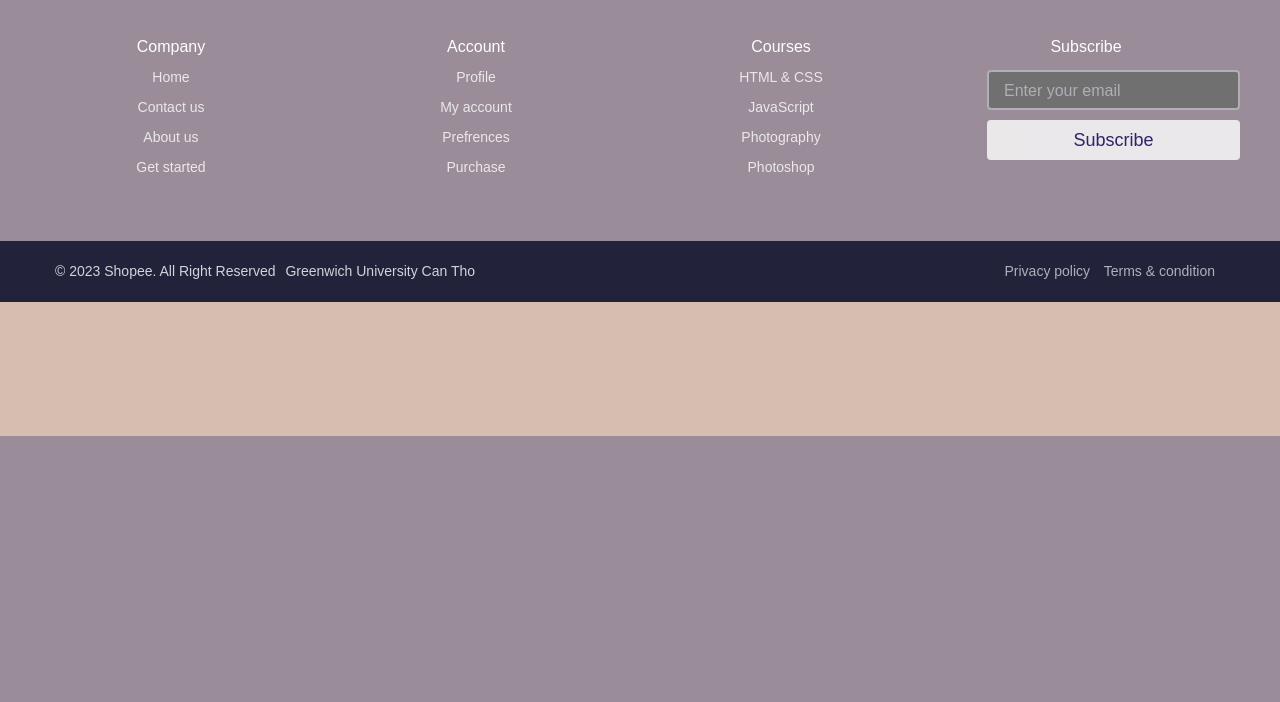
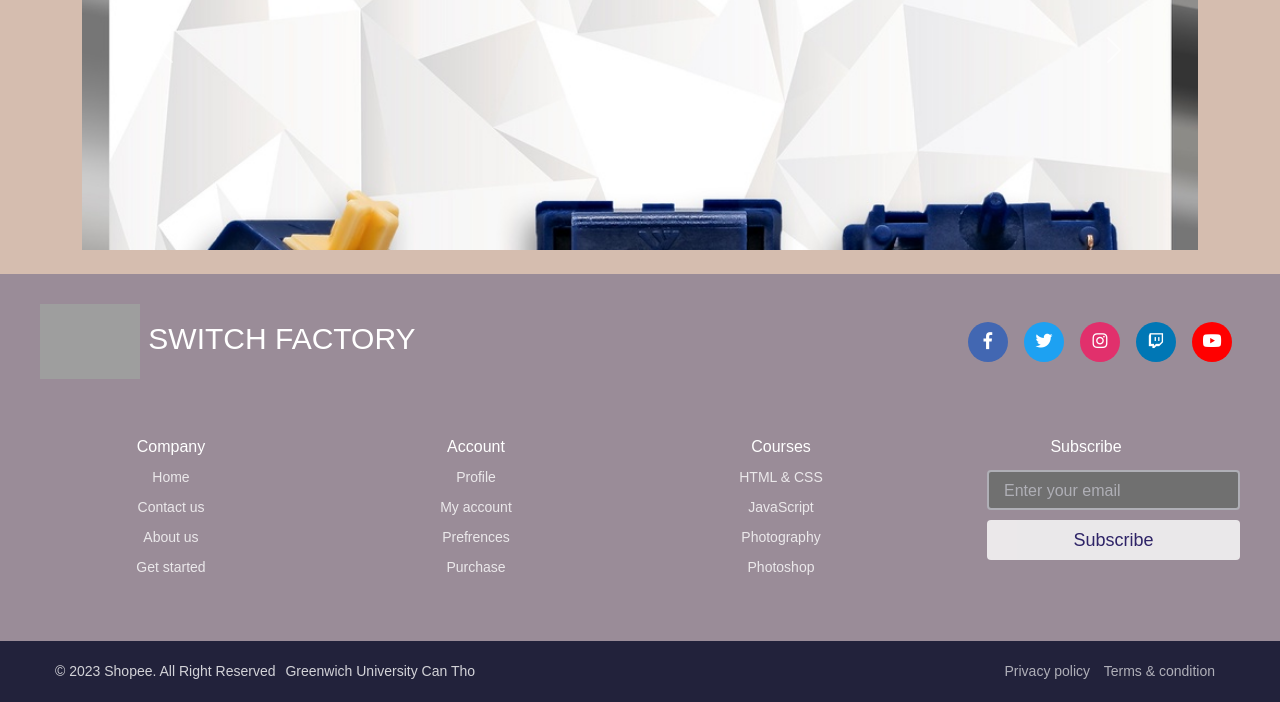
Before and after one commit to Switch-Factory/switchfactory, a Symfony app: template templates/main/home.html.twig in a window 1280 px wide. Shown: the part 364-1066 px from the top of the page. Before the commit the page ends 800 px from the top, so only its background shows below. Run offline with Twig, Linux system fonts and the light colour scheme; the template is opened without the code that fills it, so the values that code supplies are empty; some libraries are stand-ins or nearby versions; grey boxes are pictures that could not be loaded.

Commit message:
Create Carousel

```diff
--- a/templates/main/home.html.twig
+++ b/templates/main/home.html.twig
@@ -137,6 +137,29 @@
 						<!-- Container wrapper -->
 					</nav>
 					<!-- Navbar -->
+					<div id="carouselExampleControlsNoTouching" class="carousel slide" data-bs-touch="false">
+						<div class="carousel-inner">
+							<div class="carousel-item active">
+							<img src="/switchfactory/public/uploads/blue-cheese-63f5d517d567f.jpg" class="d-block w-100" alt="...">
+							</div>
+							<div class="carousel-item">
+							<img src="/switchfactory/public/uploads/blue-cheese-63f5ca0f6f0fd.jpg" class="d-block w-100" alt="...">
+							</div>
+							<div class="carousel-item">
+							<img src="/switchfactory/public/uploads/blue-cheese-63f5d517d567f.jpg" class="d-block w-100" alt="...">
+							</div>
+						</div>
+						<button class="carousel-control-prev" type="button" data-bs-target="#carouselExampleControlsNoTouching" data-bs-slide="prev">
+							<span class="carousel-control-prev-icon" aria-hidden="true"></span>
+							<span class="visually-hidden">Previous</span>
+						</button>
+						<button class="carousel-control-next" type="button" data-bs-target="#carouselExampleControlsNoTouching" data-bs-slide="next">
+							<span class="carousel-control-next-icon" aria-hidden="true"></span>
+							<span class="visually-hidden">Next</span>
+						</button>
+					</div>
+
+
 
 					<!-- Products -->
 					<section>
```
Also changed, not shown: public/images/ash.jpg (added), public/images/carrot.jpg (added), public/images/dva.jpg (added).
